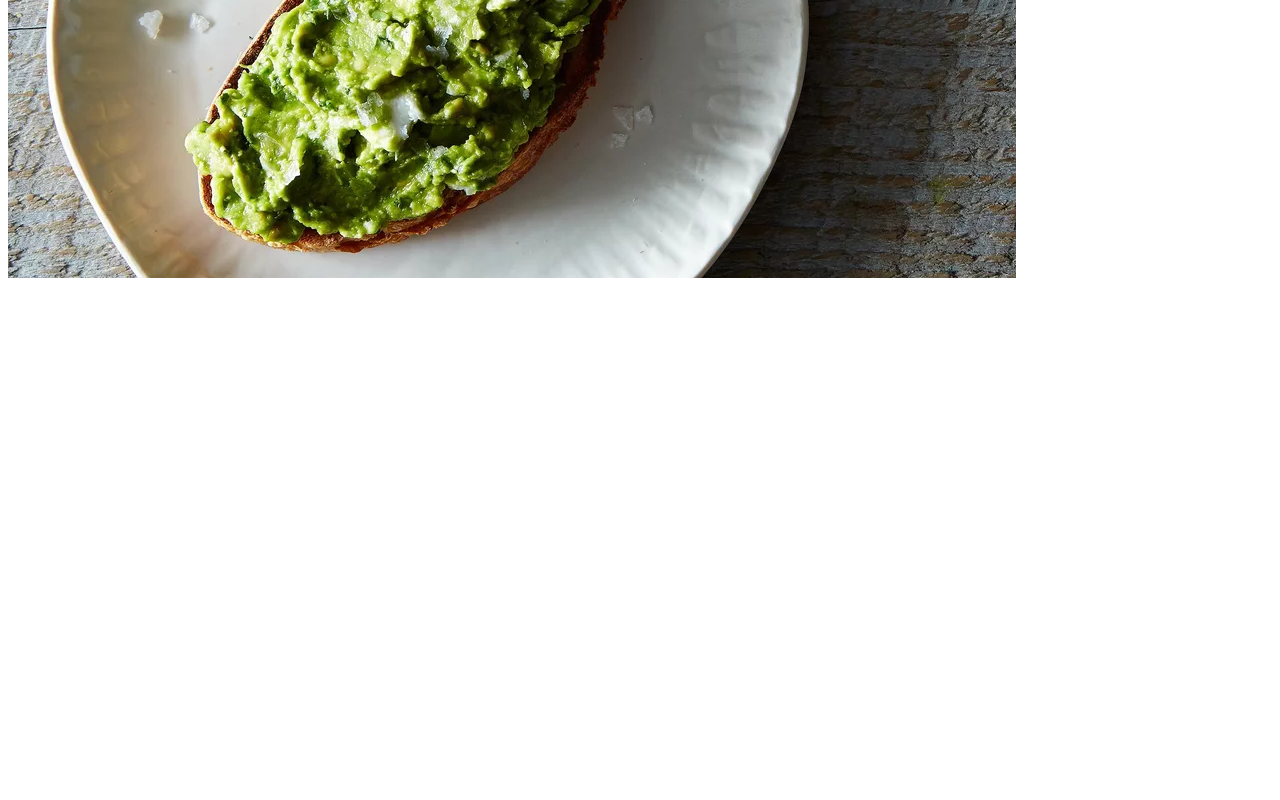
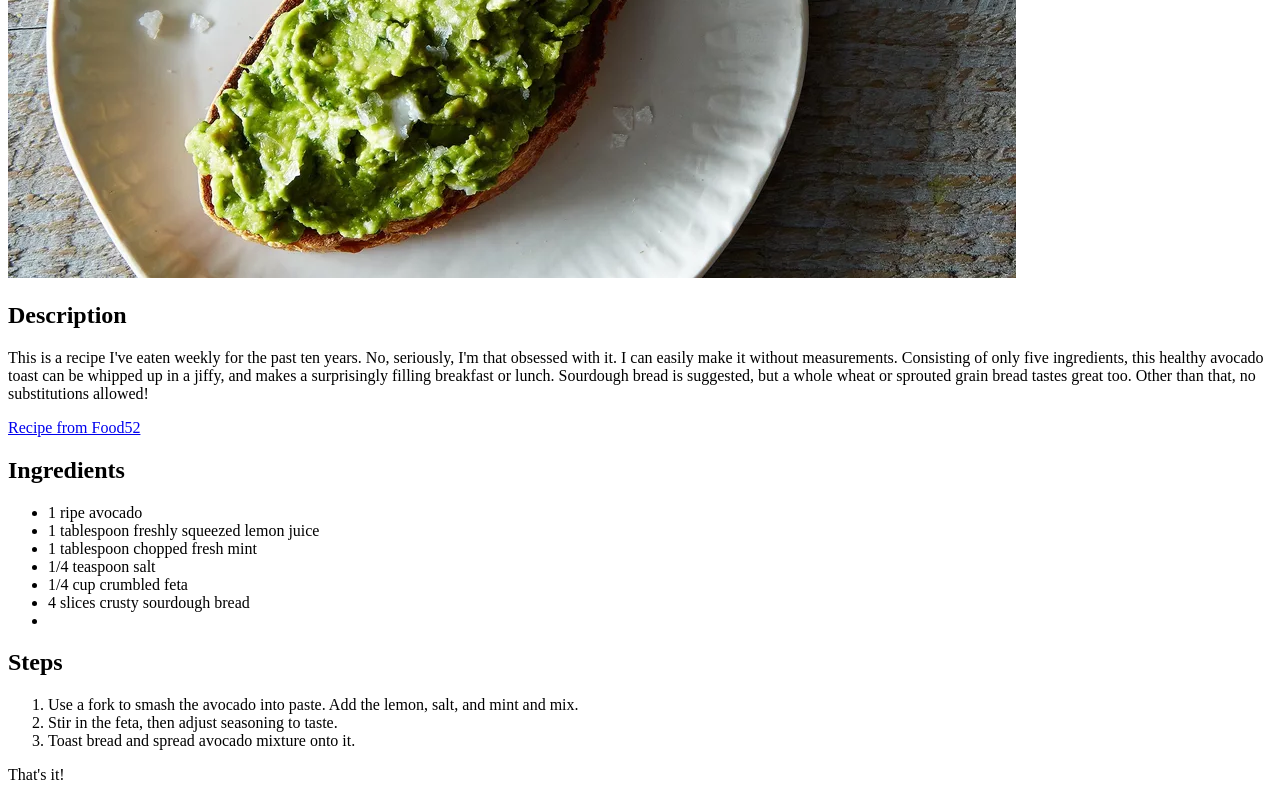
Before and after one commit to katekat25/odin-recipes, a plain HTML site: page recipes/avocadotoast.html in a window 1280 px wide. Shown: the part 474-1274 px from the top of the page. Before the commit the page ends 800 px from the top, so only its background shows below. Drawn offline with Linux system fonts and the light colour scheme.

Commit message:
Link Food52 recipe to avocado toast

```diff
--- a/recipes/avocadotoast.html
+++ b/recipes/avocadotoast.html
@@ -8,5 +8,26 @@
 <body>
     <h1>Avocado, Feta, and Mint on Sourdough Toast</h1>
     <img src="../images/avocadotoast.jpg">
+    <h2>Description</h2>
+    <p>This is a recipe I've eaten weekly for the past ten years. No, seriously, I'm that obsessed with it. I can easily make it without measurements. Consisting of only five ingredients, this healthy avocado toast can be whipped up in a jiffy, and makes a surprisingly filling breakfast or lunch. Sourdough bread is suggested, but a whole wheat or sprouted grain bread tastes great too. Other than that, no substitutions allowed!</p>
+    <a href="https://food52.com/recipes/29635-avocado-feta-and-mint-on-sourdough-toast" target="_blank" rel="noopener noreferrer">Recipe from Food52</a>
+    <h2>Ingredients</h2>
+    <ul>
+        <li>1 ripe avocado</li>
+        <li>1 tablespoon freshly squeezed lemon juice</li>
+        <li>1 tablespoon chopped fresh mint</li>
+        <li>1/4 teaspoon salt</li>
+        <li>1/4 cup crumbled feta</li>
+        <li>4 slices crusty sourdough bread</li>
+        <li></li>
+    </ul>
+    <h2>Steps</h2>
+    <ol>
+        <li>Use a fork to smash the avocado into paste. Add the lemon, salt, and mint and mix.</li>
+        <li>Stir in the feta, then adjust seasoning to taste.</li>
+        <li>Toast bread and spread avocado mixture onto it.</li>
+    </ol>
+    <p>That's it!</p>
+
 </body>
 </html>
```
